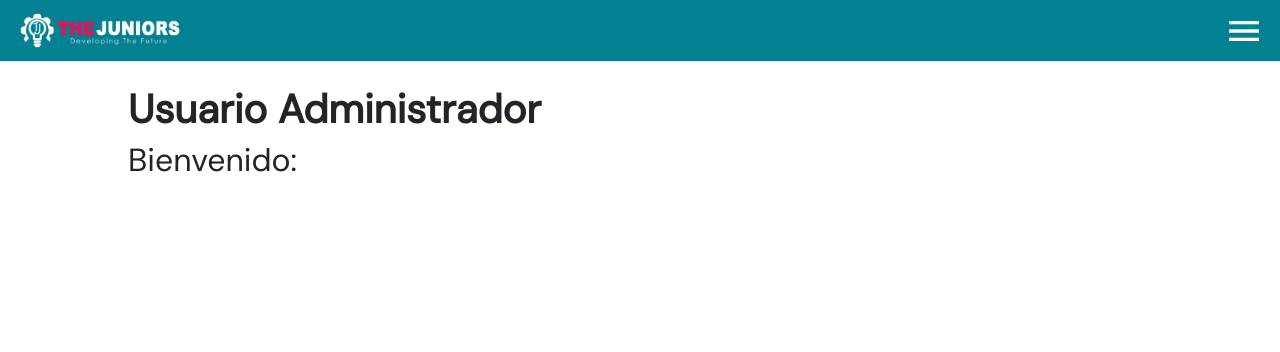
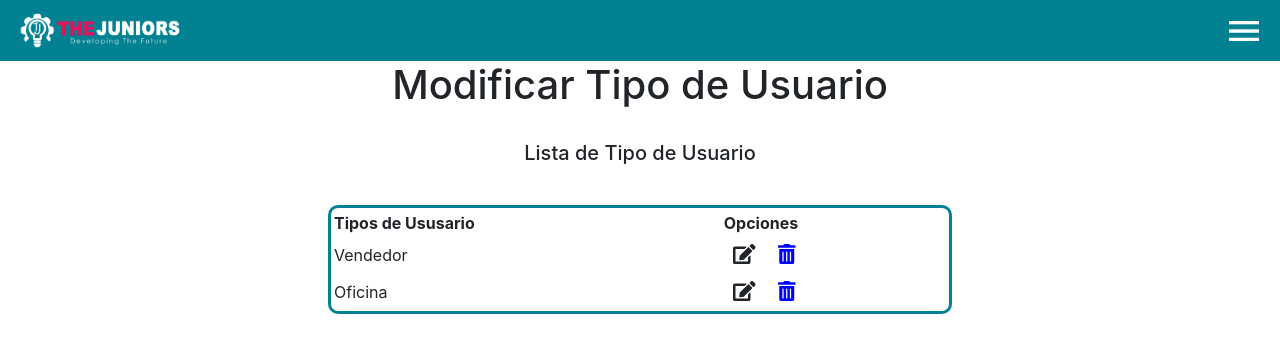
Before and after one commit to rylmfqt28/Gestion_Usuarios, a React (Create React App) app in the folder client/: page /modifyTypeUser in a window 1280 px wide. Before the commit this address led to /home. Shown: the top 352 px of the page. Built offline with nearby package versions, Linux system fonts and the light colour scheme; no server answers; sample sign-in values are in the browser's storage.

Commit message:
direccionamiento en menu y resposive

```diff
--- a/client/src/App.js
+++ b/client/src/App.js
@@ -40,10 +40,9 @@ class App extends Component{
         <PublicRoute path="/createAccount" component={newAccount}/>
         <PrivateRoute path="/administrar" component={AdministrarCuenta}/>
         <PrivateRoute path="/lista" component={ListaUsuarios}/>
-        <PrivateRoute path="/modificar" component={ModificarTipoUser}/>
+        <PrivateRoute path="/modifyTypeUser" component={ModificarTipoUser}/>
         <PrivateRoute path="/administrarPermisos" component={administrarPermisos}/>
         <PublicRoute path="/modifyAccount" component={ModifyAccount} />
-        <PublicRoute path="/modifyTypeUser" component={ModificarTipoUser} />
         </Switch>
       </Router>
     );
--- a/client/src/components/menuAdmin/NavMenu.js
+++ b/client/src/components/menuAdmin/NavMenu.js
@@ -35,7 +35,7 @@ const BarraMenu = props => {
                         <div className="menu__item"><Link className="menu__link" to="/administrar">Administrar cuenta</Link></div>
                         <div className="menu__item"><Link className="menu__link" to="/crearTipoUsuario">Crear tipo de usuario</Link></div>
                         <div className="menu__item"><Link className="menu__link" to="/lista">Lista de usuarios</Link></div>
-                        <div className="menu__item"><Link className="menu__link" to="/modificar">Modificar tipo de usuario</Link></div>
+                        <div className="menu__item"><Link className="menu__link" to="/modifyTypeUser">Modificar tipo de usuario</Link></div>
                         <div className="menu__item"><Link className="menu__link" to="/solicitudes">Solicitudes</Link></div>
                         <div className="menu__item"><Link className="menu__link" to="/administrarPermisos">Administrar permisos</Link></div>
                         <div className="menu__item"><Link className="menu__link" to="/" onClick={salir} >Salir</Link></div>
--- a/client/src/components/modifyTypeUser/ModificarTipoUser.jsx
+++ b/client/src/components/modifyTypeUser/ModificarTipoUser.jsx
@@ -20,10 +20,10 @@ class ModificarTipoUser extends Component {
                     <h1 align="center"> Modificar Tipo de Usuario </h1>
                     <br></br>
                 </div>
-                <div className="container">
+                <div className="containerPrimary">
                     <div className="row">
 
-                        <div className="col">
+                        <div className="col" id="contencol">
                             {/*titulo de permisos asigandos y combobox tipo de usuario*/}
                             <h5 align="center">Lista de Tipo de Usuario</h5>
                             <br></br>
--- a/client/src/components/modifyTypeUser/ModificarTipoUsuario.css
+++ b/client/src/components/modifyTypeUser/ModificarTipoUsuario.css
@@ -0,0 +1,12 @@
+.containerPrimary{
+padding-left: 25%;
+padding-right: 25%;
+}
+
+@media(max-width:408px){
+
+    .containerPrimary{
+        padding-left: 5%;
+        padding-right: 5%;
+        }
+}
```
